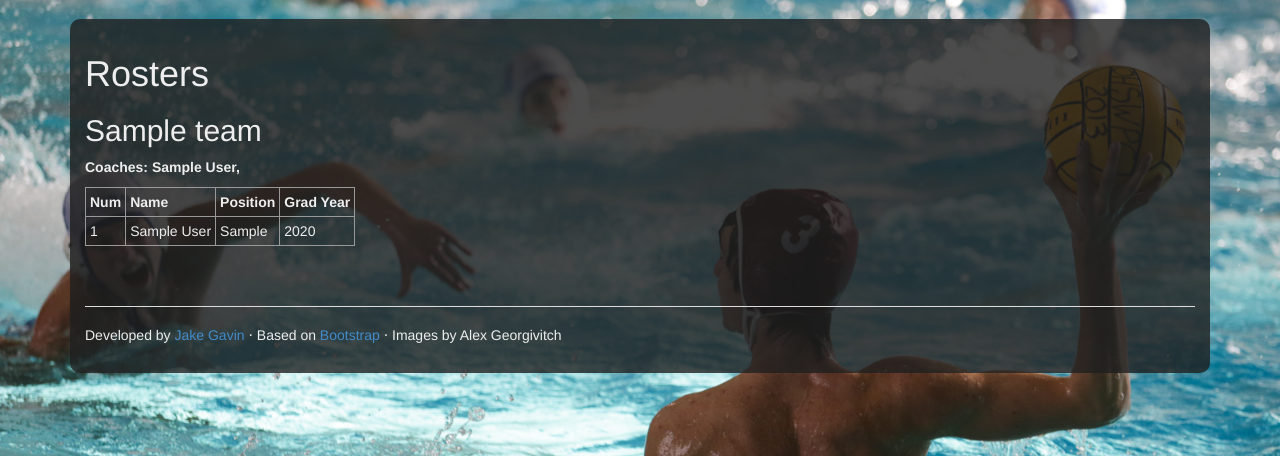
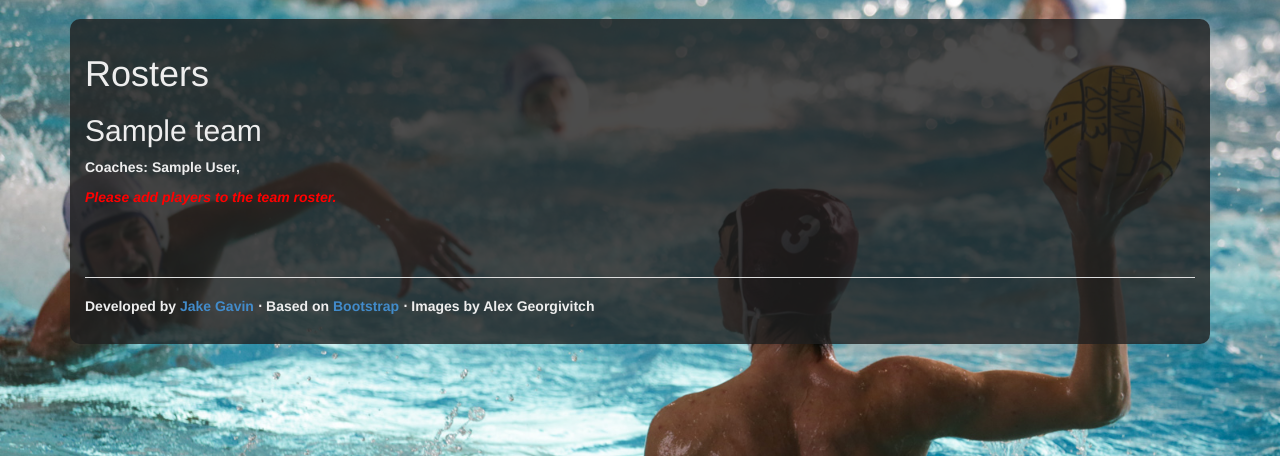
Before and after one commit to jakegavin/apolo, a Django app: page /roster/ in a window 1280 px wide. Shown: the part 51-507 px from the top of the page. Run offline with Django 3.2, Linux system fonts and the light colour scheme; tables that the repository leaves empty hold one stand-in row (values such as "Sample post").

Commit message:
Update roster app

```diff
--- a/roster/models.py
+++ b/roster/models.py
@@ -1,7 +1,7 @@
 from django.db import models
 
 class Team(models.Model):
-    name = models.CharField(max_length=30)
+    name = models.CharField('Team name (i.e. "Boys" or "Girls")', max_length=30)
 
     def __unicode__(self):
         return self.name
--- a/roster/templates/roster/coaches.html
+++ b/roster/templates/roster/coaches.html
@@ -10,7 +10,7 @@
         <td><img style="height:auto; width:auto; max-width:180px; max-height:180px;" src="{{ coach.photo.url }}"></img></td>
         <td>
         <h3>{{ coach }}</h3>
-        <h4>{{ coach.position }}</h4>
+        <h4>{{ coach.title }}</h4>
         <br>
         <p> {{ coach.bio }}</p>
         </td>
--- a/roster/templates/roster/roster.html
+++ b/roster/templates/roster/roster.html
@@ -12,6 +12,7 @@
             {{ coach }},
         {% endif %}
     {% endfor %}
+    {% if team.players %}
     </p></strong>
     <table border="1" class="roster">
         <tr>
@@ -32,6 +33,9 @@
         {% endif %}
         {% endif %}
         {% endfor %}
+    {% else %}
+    <p style="color: red;"><i>Please add players to the team roster.</i></p>
+    {% endif %}
     <table>
     <br /><br />
 {% endfor %}
```
